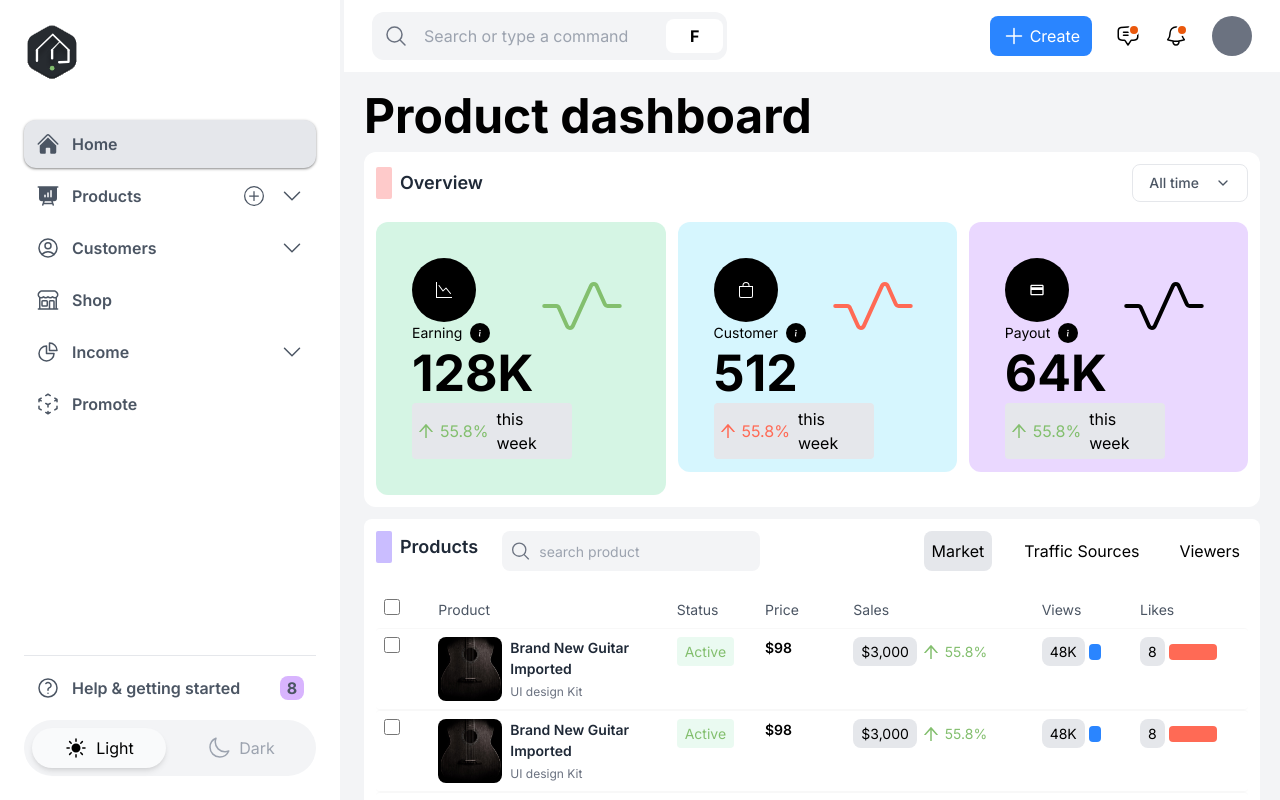
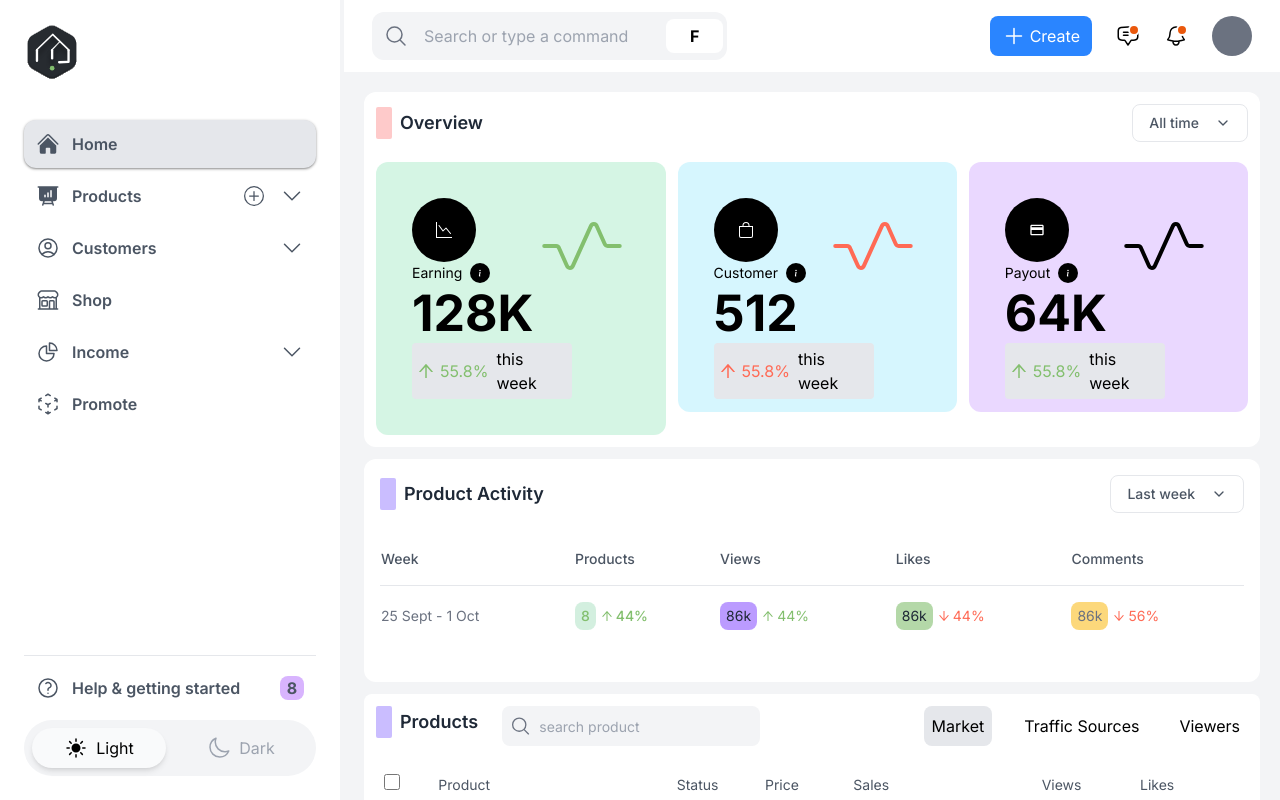
Before and after one commit to IdealBox/Fairlyx-FrontEnd-NEW, a React (Create React App) app: page /vendor/products in a window 1280 px wide. Built offline with nearby package versions, Linux system fonts and the light colour scheme.

Commit message:
Implemented the product activity section

```diff
--- a/src/screens/vendor/products/components/AllProducts.tsx
+++ /dev/null
@@ -1,7 +0,0 @@
-import React from 'react';
-
-const AllProducts = () => {
-	return <div>AllProducts</div>;
-};
-
-export default AllProducts;
--- a/src/screens/vendor/products/components/Dashboard.tsx
+++ b/src/screens/vendor/products/components/Dashboard.tsx
@@ -1,13 +1,20 @@
 import React from 'react';
 import ProductStats from './ProductStats';
 import ProductOverview from './ProductOverview';
+import ProductActivity from './ProductActivity';
 
 const Dashboard = () => {
-	return <div className="overflow-scroll gap-3 flex-col flex p-5">
-		<div className="font-bold text-5xl dark:text-white">Product dashboard</div>
-		<ProductOverview />
-		<ProductStats />
-	</div>;
+	return (
+		<div className="overflow-scroll gap-3 flex-col flex p-5">
+			<ProductOverview />
+			<div className="flex items-center">
+				<div className="flex-1">
+					<ProductActivity />
+				</div>
+			</div>
+			<ProductStats />
+		</div>
+	);
 };
 
 export default Dashboard;
--- /dev/null
+++ b/src/screens/vendor/products/components/ProductActivity.tsx
@@ -0,0 +1,222 @@
+import React, { ReactHTMLElement, RefObject, useRef, useState } from 'react';
+import Dropdown from '../../../../components/forms/Dropdown';
+import { AiOutlineArrowDown, AiOutlineArrowUp } from 'react-icons/ai';
+
+const ProductActivity = () => {
+	const [selectedValue, setSelectedValue] = useState({
+		id: '1',
+		value: 'Last week',
+		type: '',
+	});
+
+	const [currentColumn, setCurrentColumn] = useState({
+		value: 'Products',
+		id: '1',
+		type: '',
+	});
+
+	return (
+		<div className="p-4 bg-white dark:bg-app-neutral-700 rounded-xl">
+			<header className="flex items-center justify-between">
+				<div>
+					<h1 className="text-gray-800 dark:text-app-neutral-50 text-lg font-semibold before:content-[''] before:w-4 before:aspect-[2/4] before:bg-secondary-2 before:rounded-sm flex items-center gap-2">
+						Product Activity
+					</h1>
+				</div>
+				<div className="hidden sm:block">
+					<Dropdown
+						// data={[
+						// 	{ value: 'All time', type: '', id: '1' },
+						// 	{ value: 'Last month', type: '', id: '2' },
+						// 	{ value: 'September', type: '', id: '3' },
+						// ]}
+						data={[
+							{ value: 'Last week', type: '', id: '1' },
+							{ value: 'Last 2 weeks', type: '', id: '2' },
+							{ value: 'Last 4 weeks', type: '', id: '3' },
+						]}
+						selectedValue={selectedValue}
+						setSelectedValue={setSelectedValue}
+					/>
+				</div>
+			</header>
+			<div>
+				<table className="table-auto w-full my-5 text-left divide-y dark:divide-gray-600 hidden sm:table">
+					<thead>
+						<tr className="text-sm [&>*]:font-medium [&>*]:py-4 text-gray-600 dark:text-gray-400">
+							<th>Week</th>
+							<th>Products</th>
+							<th>Views</th>
+							<th>Likes</th>
+							<th>Comments</th>
+						</tr>
+					</thead>
+					<tbody className="divide-y">
+						<tr className="text-gray-500 dark:text-gray-400 text-sm [&>*]:py-4">
+							<td>25 Sept - 1 Oct</td>
+
+							<td>
+								<div className="flex gap-1 text-primary-2 dark:text-gray-800 font-medium">
+									<span className="py-1 px-1.5 bg-secondary-4/60 dark:bg-shade-100 rounded-lg">
+										8
+									</span>
+									<span className="hidden md:flex gap-0.5 items-center">
+										<AiOutlineArrowUp />
+										<span className="">44%</span>
+									</span>
+								</div>
+							</td>
+
+							<td>
+								<div className="flex gap-1">
+									<span className="py-1 px-1.5 bg-primary-4/60 text-gray-800 rounded-lg">
+										86k
+									</span>
+									<span className="hidden md:flex gap-0.5 items-center text-primary-2">
+										<AiOutlineArrowUp />
+										<span className="">44%</span>
+									</span>
+								</div>
+							</td>
+
+							<td>
+								<div className="flex gap-1">
+									<span className="py-1 px-1.5 bg-primary-2/60 text-gray-800 rounded-lg">
+										86k
+									</span>
+									<span className="hidden md:flex gap-0.5 items-center text-primary-3">
+										<AiOutlineArrowDown />
+										<span className="">44%</span>
+									</span>
+								</div>
+							</td>
+
+							<td>
+								<div className="flex gap-1">
+									<span className="py-1 px-1.5 bg-amber-400/60 rounded-lg">
+										86k
+									</span>
+									<span className="hidden md:flex gap-0.5 items-center text-primary-3">
+										<AiOutlineArrowDown />
+										<span className="">56%</span>
+									</span>
+								</div>
+							</td>
+						</tr>
+					</tbody>
+				</table>
+
+				{/* Table to show on mobile devices */}
+
+				<table className="table-auto w-full my-5 text-left divide-y sm:hidden">
+					<thead>
+						<tr className="text-sm [&>*]:font-normal [&>*]:py-4 text-gray-600">
+							<th>Week</th>
+							<th>
+								<div className="sm:hidden w-fit ml-auto">
+									<Dropdown
+										data={[
+											{
+												value: 'Products',
+												type: '',
+												id: '1',
+											},
+											{
+												value: 'Likes',
+												type: '',
+												id: '2',
+											},
+											{
+												value: 'Views',
+												type: '',
+												id: '3',
+											},
+											{
+												value: 'Comments',
+												type: '',
+												id: '4',
+											},
+										]}
+										selectedValue={currentColumn}
+										setSelectedValue={setCurrentColumn}
+									/>
+								</div>
+							</th>
+						</tr>
+					</thead>
+					<tbody className="divide-y">
+						<tr className="text-gray-500 text-sm [&>*]:py-4">
+							<td>25 Sept - 1 Oct</td>
+
+							{currentColumn.value === 'Products' && (
+								<td>
+									<div className="flex gap-1 text-primary-2">
+										<span className="py-1 px-1.5 bg-secondary-4/60 rounded-lg">
+											8
+										</span>
+										<span className="flex gap-0.5 items-center">
+											<AiOutlineArrowUp />
+											<span className="">44%</span>
+										</span>
+									</div>
+								</td>
+							)}
+							{currentColumn.value === 'Likes' && (
+								<td>
+									<div className="flex gap-1">
+										<span className="py-1 px-1.5 bg-primary-2/60 text-gray-800 rounded-lg">
+											86k
+										</span>
+										<span className="flex gap-0.5 items-center text-primary-3">
+											<AiOutlineArrowDown />
+											<span className="">44%</span>
+										</span>
+									</div>
+								</td>
+							)}
+							{currentColumn.value === 'Views' && (
+								<td>
+									<div className="flex gap-1">
+										<span className="py-1 px-1.5 bg-primary-2/60 text-gray-800 rounded-lg">
+											86k
+										</span>
+										<span className="flex gap-0.5 items-center text-primary-3">
+											<AiOutlineArrowDown />
+											<span className="">44%</span>
+										</span>
+									</div>
+								</td>
+							)}
+							{currentColumn.value === 'Comments' && (
+								<td>
+									<div className="flex gap-1">
+										<span className="py-1 px-1.5 bg-amber-400/60 rounded-lg">
+											86k
+										</span>
+										<span className="flex gap-0.5 items-center text-primary-3">
+											<AiOutlineArrowDown />
+											<span className="">56%</span>
+										</span>
+									</div>
+								</td>
+							)}
+						</tr>
+					</tbody>
+				</table>
+				<div className="sm:hidden w-fit">
+					<Dropdown
+						data={[
+							{ value: 'Last week', type: '', id: '1' },
+							{ value: 'Last 2 weeks', type: '', id: '2' },
+							{ value: 'Last 4 weeks', type: '', id: '3' },
+						]}
+						selectedValue={selectedValue}
+						setSelectedValue={setSelectedValue}
+					/>
+				</div>
+			</div>
+		</div>
+	);
+};
+
+export default ProductActivity;
```
Also changed, not shown: src/components/vendor-sidebar/index.tsx (+34 -33 lines).
